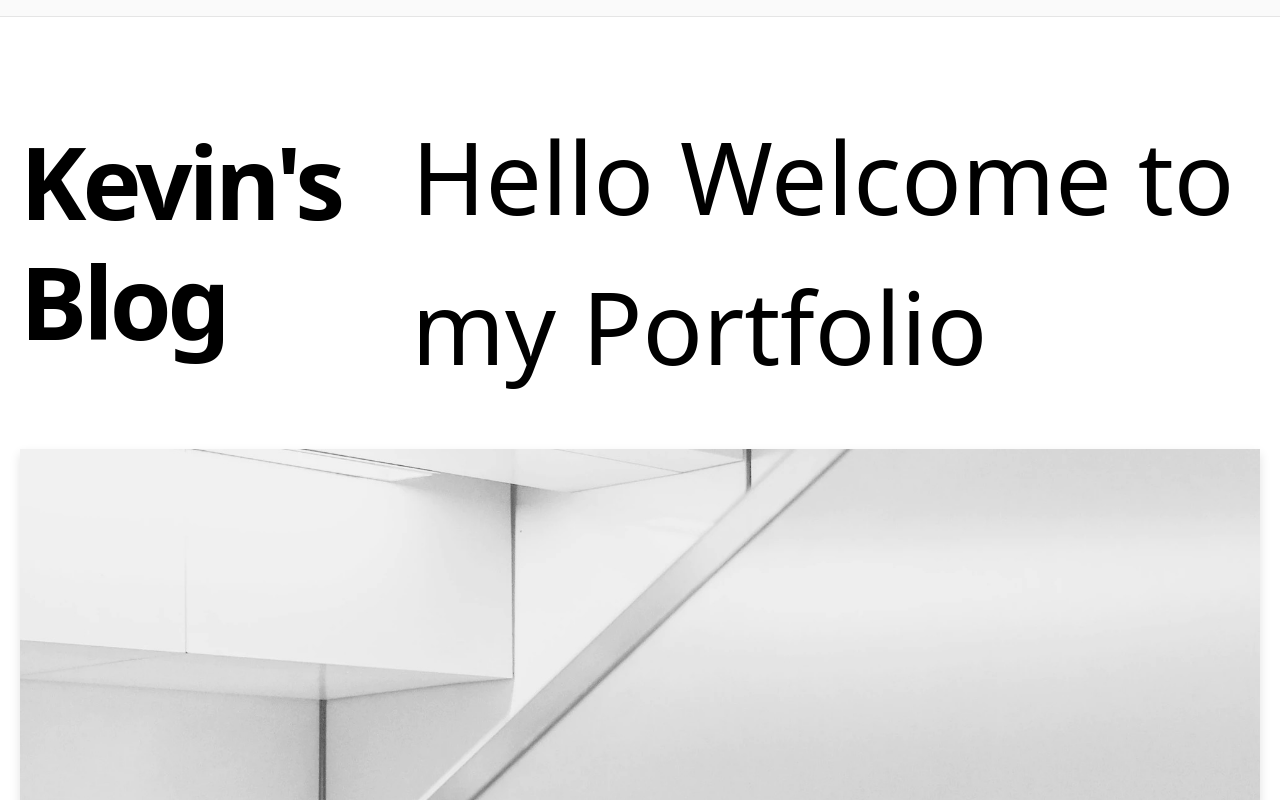
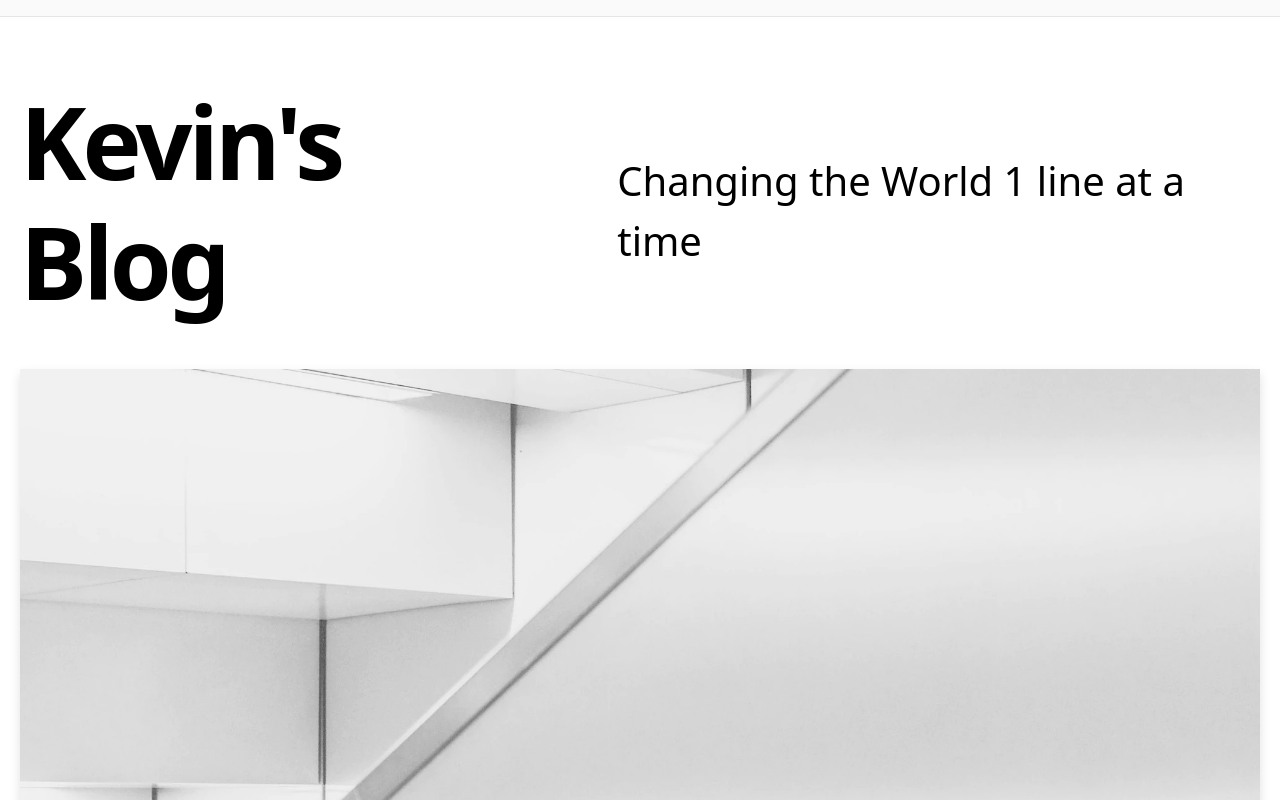
Before and after one commit to Kmerck88/kevin-merck-app, a Next.js app: page / in a window 1280 px wide. Shown: the top 800 px of the page. Built offline with nearby package versions, Linux system fonts and the light colour scheme.

Commit message:
Changed text size for intro

```diff
--- a/components/intro.tsx
+++ b/components/intro.tsx
@@ -6,8 +6,8 @@
       <h1 className="text-5xl md:text-8xl font-bold tracking-tighter leading-tight md:pr-8">
        Kevin's Blog
       </h1>
-      <h4 className="text-center md:text-left text-8xl mt-5 md:pl-8">
-        Hello Welcome to my Portfolio
+      <h4 className="text-center md:text-left text-5xl mt-5 md:pl-8">
+        Changing the World 1 line at a time
 
       </h4>
     </section>
```
